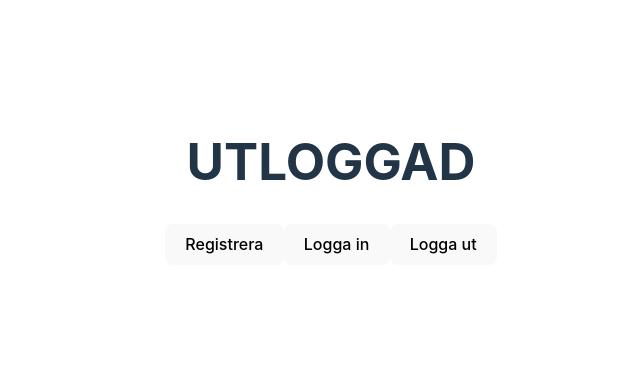
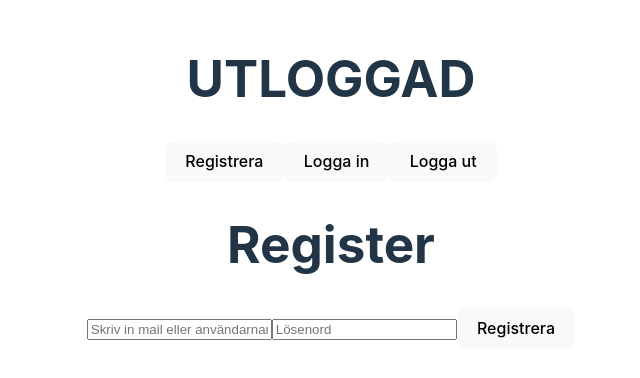
Before and after one commit to Chewbeccaz/checkout, a React (Vite) app in the folder client/: page / in a window 1280 px wide. Shown: the part 218-596 px from the top of the page, without its empty margins (309-949 px from the left). Built offline with nearby package versions, Linux system fonts and the light colour scheme; no server answers.

Commit message:
added registerform

```diff
--- a/client/src/App.tsx
+++ b/client/src/App.tsx
@@ -1,5 +1,6 @@
 import { useEffect, useState } from "react";
 import "./App.css";
+import { Register } from "./components/Register";
 
 function App() {
   const [user, setUser] = useState<string>("");
@@ -76,6 +77,7 @@ function App() {
         <button onClick={login}>Logga in</button>
         <button onClick={logout}>Logga ut</button>
       </div>
+      <div>{!user && <Register />}</div>
     </>
   );
 }
--- /dev/null
+++ b/client/src/components/Register.tsx
@@ -0,0 +1,70 @@
+import { ChangeEvent, useState } from "react";
+
+export const Register = () => {
+  const [username, setUsername] = useState("");
+  const [password, setPassword] = useState("");
+  const [registrationMsg, setRegistrationMsg] = useState("");
+
+  const registerNewUser = async (e: React.MouseEvent<HTMLButtonElement>) => {
+    e.preventDefault();
+    try {
+      const response = await fetch("http://localhost:3001/api/auth/register", {
+        method: "POST",
+        headers: {
+          "Content-Type": "application/json",
+        },
+        body: JSON.stringify({
+          email: username,
+          password: password,
+        }),
+      });
+
+      const data = await response.json();
+      console.log(data);
+
+      if (response.ok) {
+        setRegistrationMsg("Din användare är skapad");
+        //Kanske redirecta till login
+      } else {
+        setRegistrationMsg("Användare redan registrerad");
+      }
+    } catch (error) {
+      console.error("An error occured", error);
+    }
+  };
+
+  const handleInputChange = (e: ChangeEvent<HTMLInputElement>) => {
+    if (e.target.name === "username") {
+      setUsername(e.target.value);
+    } else if (e.target.name === "password") {
+      setPassword(e.target.value);
+    }
+  };
+
+  return (
+    <div>
+      <h1>Register</h1>
+      <form className="register-wrapper">
+        <input
+          type="text"
+          name="username"
+          onChange={handleInputChange}
+          value={username}
+          placeholder="Skriv in mail eller användarnamn.."
+        />
+
+        <input
+          type="password"
+          name="password"
+          onChange={handleInputChange}
+          value={password}
+          placeholder="Lösenord"
+        />
+        <button onClick={registerNewUser} className="register">
+          Registrera
+        </button>
+      </form>
+      {registrationMsg && <p>{registrationMsg}</p>}
+    </div>
+  );
+};
```
Also changed, not shown: 1 other file (tests, documents, lock files or other folders).
